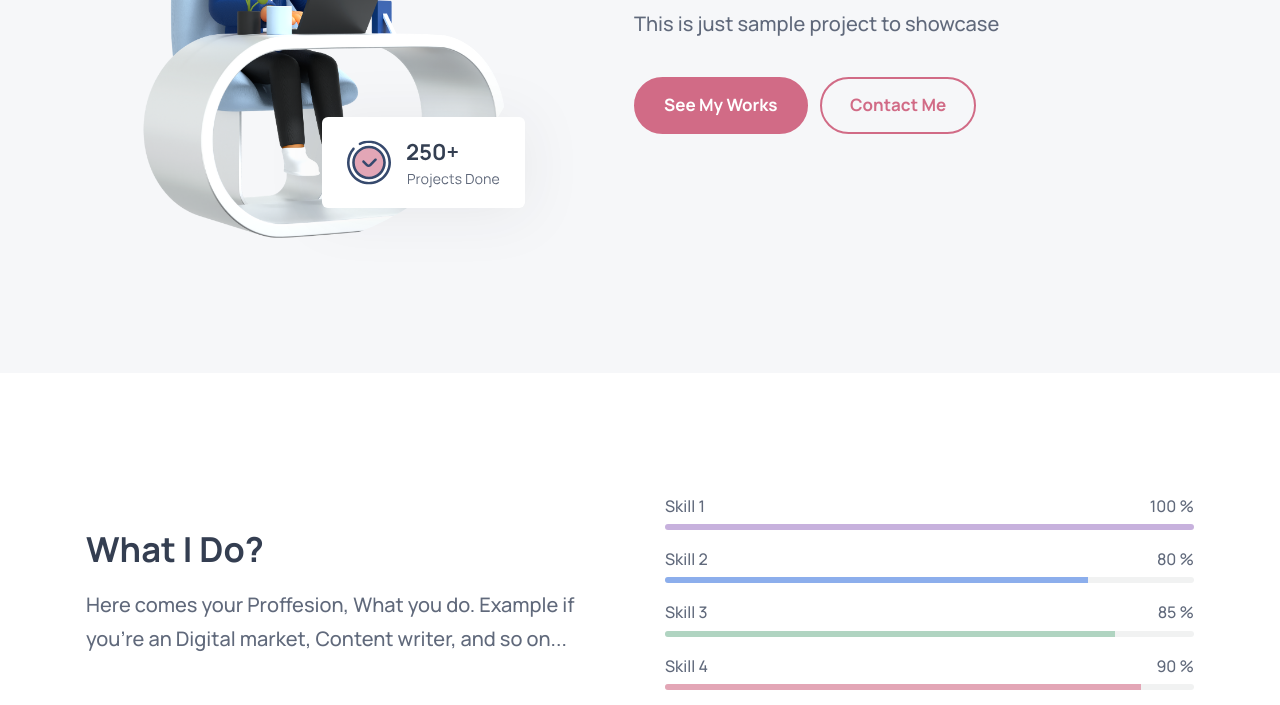
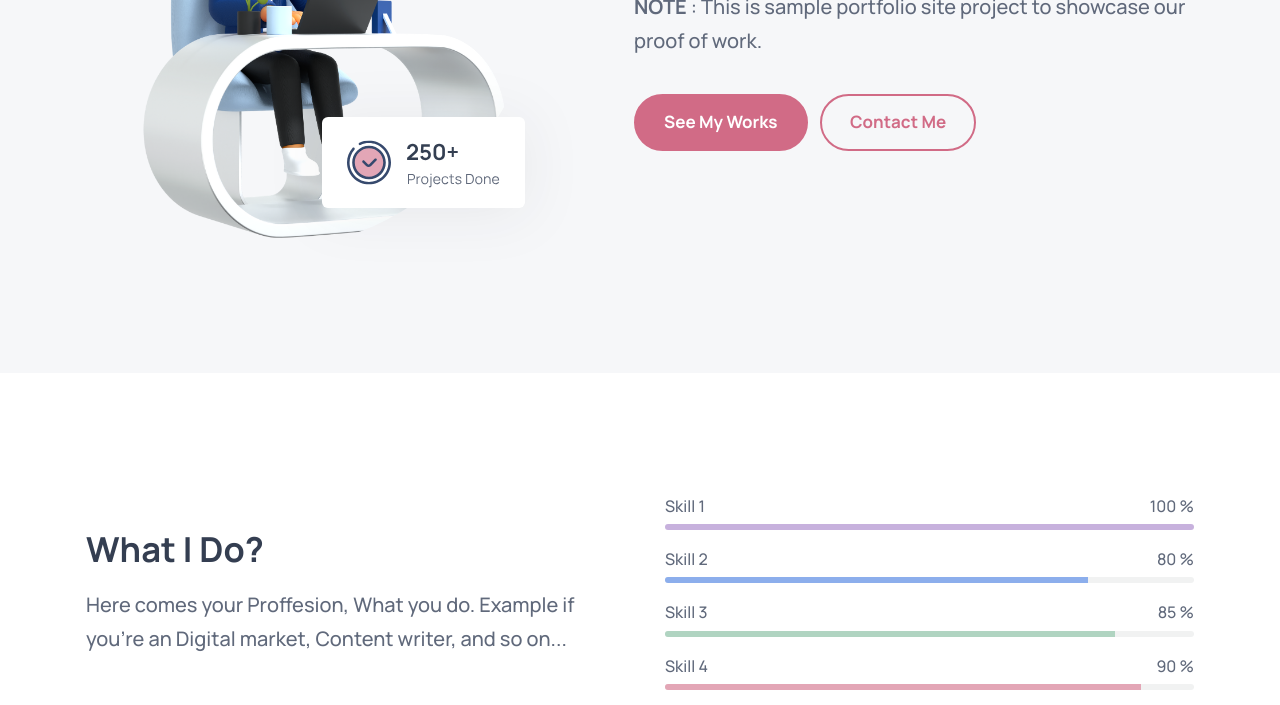
Before and after one commit to karthikeyan2507/sample-portfolio, a plain HTML site: page index.html in a window 1280 px wide. Shown: the part 395-1100 px from the top of the page. Drawn offline with nearby package versions, Linux system fonts and the light colour scheme.

Commit message:
Title changed

```diff
--- a/index.html
+++ b/index.html
@@ -9,7 +9,7 @@
   <!--
     - primary meta tags
   -->
-  <title>This is just sample work to showcase.</title>
+  <title>Sample project</title>
   <meta name="title" content="sample work. ">
   <meta name="description" content="Work with us to make impact.">
 
@@ -163,7 +163,7 @@
             </h1>
 
             <p class="section-text" data-reveal="top" data-reveal-delay="0.75s">
-              This is just sample project to showcase
+              <b>NOTE</b> : This is sample portfolio site project to showcase our proof of work.
             </p>
 
             <div class="btn-wrapper" data-reveal="top" data-reveal-delay="1s">
```
Also changed, not shown: 2 other files.
